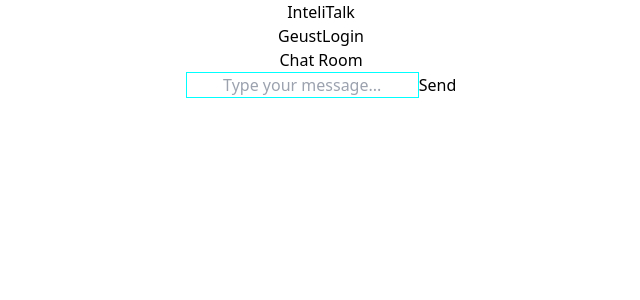
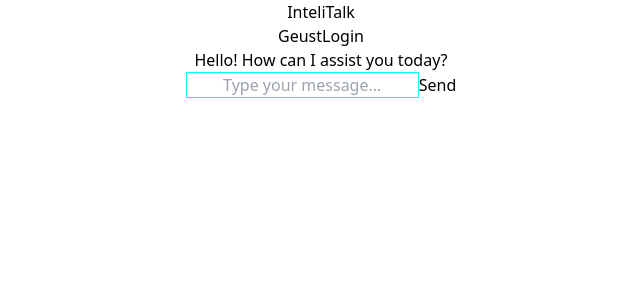
Before and after one commit to dev-saiful/InteliTalk, a React (Vite) app in the folder client/: page /chat in a window 1280 px wide. Shown: the top 300 px of the page, without its empty margins (319-959 px from the left). Built offline with nearby package versions, Linux system fonts and the light colour scheme; the HTML template or start-up script is replaced by a standard one; a web font is replaced by a local one.

Commit message:
Chat page created

```diff
--- /dev/null
+++ b/client/src/Components/Chat.jsx
@@ -0,0 +1,62 @@
+import React, { useState, useEffect } from "react";
+import { Link } from "react-router-dom";
+// import "./Chat.css";
+
+const Chat = () => {
+  const [messages, setMessages] = useState([]);
+  const [inputMessage, setInputMessage] = useState("");
+
+  // Function to handle sending a message
+  const sendMessage = () => {
+    if (inputMessage.trim() !== "") {
+      setMessages([...messages, { text: inputMessage, sender: "user" }]);
+      setInputMessage("");
+      //logic here to send the user's message to the backend if needed
+      // and get the AI's response
+      // Example: sendToBackend(inputMessage)
+      //            .then(response => setMessages([...messages, { text: response, sender: "ai" }]))
+      //            .catch(error => console.error("Error sending message to backend", error));
+    }
+  };
+
+  // Example: useEffect to simulate AI responses
+  useEffect(() => {
+    // Simulating AI response after 1 second
+    const timeoutId = setTimeout(() => {
+      setMessages((prevMessages) => [
+        ...prevMessages,
+        { text: "Hello! How can I assist you today?", sender: "ai" },
+      ]);
+    }, 1000);
+
+    // Cleanup function to clear the timeout on component unmount or dependency change
+    return () => clearTimeout(timeoutId);
+    // eslint-disable-next-line react-hooks/exhaustive-deps
+  }, []);
+
+  return (
+    <div className="chat-container">
+      {/* <div className="chat-header">
+        <Link to="/">Back to Home</Link>
+      </div> */}
+      <div className="messages-container">
+        {messages.map((message, index) => (
+          <div key={index} className={`message ${message.sender}`}>
+            {message.text}
+          </div>
+        ))}
+      </div>
+      <div className="input-container">
+        <input
+          type="text"
+          value={inputMessage}
+          onChange={(e) => setInputMessage(e.target.value)}
+          placeholder="Type your message..."
+        />
+        <button onClick={sendMessage}>Send</button>
+      </div>
+    </div>
+  );
+};
+
+export default Chat;
--- a/client/src/Components/ChatPage.jsx
+++ /dev/null
@@ -1,40 +0,0 @@
-import React, { useState } from "react";
-
-const ChatPage = () => {
-  const [messages, setMessages] = useState([]);
-  const [newMessage, setNewMessage] = useState("");
-
-  const handleSendMessage = () => {
-    if (newMessage.trim() !== "") {
-      setMessages([...messages, { text: newMessage, sender: "user" }]);
-      setNewMessage("");
-    }
-  };
-
-  return (
-    <div>
-        {/* <p>this will be the chat page</p> */}
-      <h2>Chat Room</h2>
-      <div className="chat-container">
-        <div className="messages">
-          {messages.map((message, index) => (
-            <div key={index} className={message.sender === "user" ? "user-message" : "other-message"}>
-              {message.text}
-            </div>
-          ))}
-        </div>
-        <div className="message-input">
-          <input
-            type="text"
-            placeholder="Type your message..."
-            value={newMessage}
-            onChange={(e) => setNewMessage(e.target.value)}
-          />
-          <button onClick={handleSendMessage}>Send</button>
-        </div>
-      </div>
-    </div>
-  );
-};
-
-export default ChatPage;
--- a/client/src/Components/Intro.jsx
+++ b/client/src/Components/Intro.jsx
@@ -18,7 +18,7 @@
           <Link className="std-btn bg-green-300" to="/login">
             <button>Login</button>
           </Link>
-          <Link className="std-btn bg-green-300" to="/guest">
+          <Link className="std-btn bg-green-300" to="/chat">
             <button>Guest</button>
           </Link>
         </div>
--- a/client/src/Components/LoginPage.jsx
+++ b/client/src/Components/LoginPage.jsx
@@ -1,12 +1,12 @@
 import { useState } from "react";
-import { useHistory } from "react-router-dom";
+// import { useHistory } from "react-router-dom";
 import axios from "axios";
 import "./LoginPage.css";
 
 const API_URL = "http://localhost:5001/api/v1";
 
 const LoginPage = () => {
-  const history = useHistory();
+  // const history = useHistory();
   const [data, setData] = useState({
     email: "",
     password: "",
@@ -20,7 +20,7 @@
 
       if (response.status === 200) {
         console.log("Data successfully sent to the backend:");
-        history.push("/chat");
+        // history.push("/chat");
       } else {
         console.log("Failed to login user:", response.status, response.statusText);
       }
--- a/client/src/Components/Navbar.jsx
+++ b/client/src/Components/Navbar.jsx
@@ -16,7 +16,7 @@
           </div>
           <div className="links space-x-4">
             <Link
-              to="/guest"
+              to="/chat"
               className="bg-gray-900 text-white rounded-md px-3 py-2 text-sm font-medium"
               aria-current="page"
             >
--- a/client/src/Router/Router.jsx
+++ b/client/src/Router/Router.jsx
@@ -3,7 +3,7 @@
 import Intro from "../Components/Intro";
 import LoginPage from "../Components/LoginPage";
 import MainLayout from "../Layout/MainLayout";
-import ChatPage from "../Components/ChatPage"
+import Chat from "../Components/Chat"
 
 export const router = createBrowserRouter([
   {
@@ -21,7 +21,7 @@
       },
       {
         path: "/chat",
-        element: <ChatPage />,
+        element: <Chat />,
       },
     ],
   },
```
